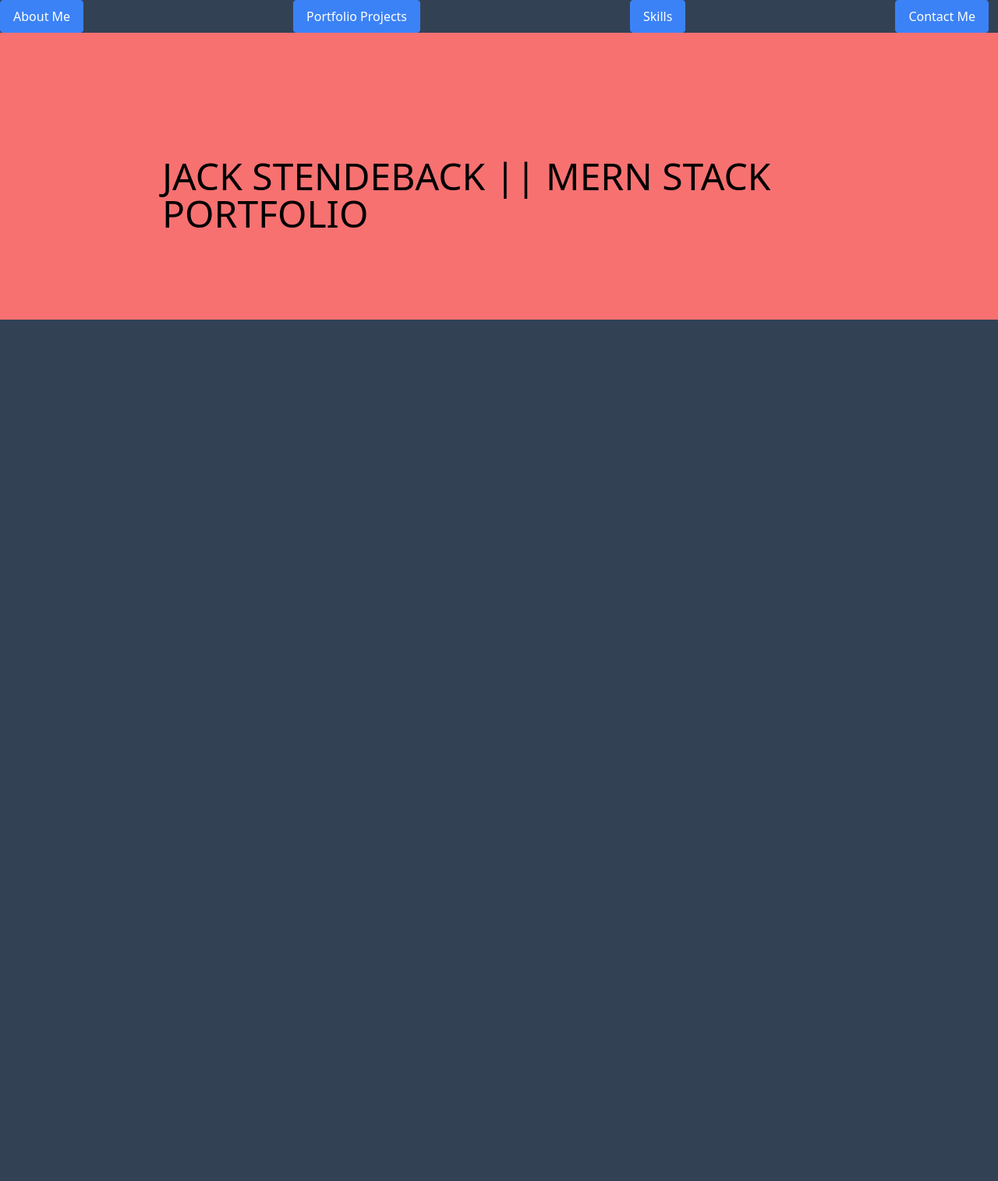
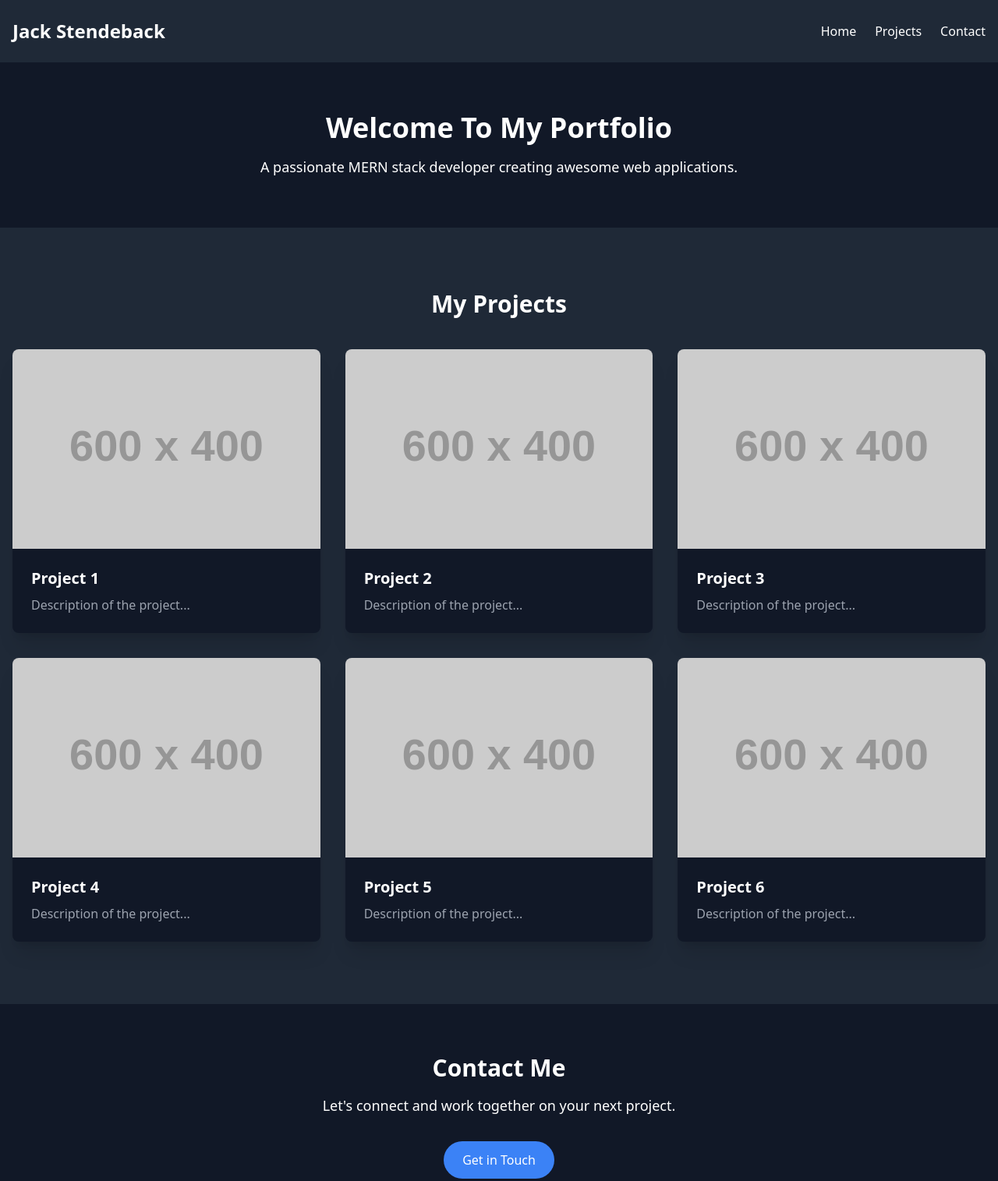
Before and after one commit to JackStendeback/FullStack-Portfolio, a website: page dist/index.html in a window 1280 px wide. Shown: the top 1515 px of the page at 78% size. Before the commit the page ends 800 px from the top, so only its background shows below. Drawn offline with Linux system fonts and the light colour scheme; placeholder pictures from the web are drawn by us.

Commit message:
added main structure to my tailwind portfolio

```diff
--- a/dist/index.html
+++ b/dist/index.html
@@ -6,24 +6,103 @@
     <title>Document</title>
     <link rel="stylesheet" href="output.css">
 </head>
-<body class="bg-slate-700">
-    <div class="">
-        <ul class="flex justify-between">
-            <li class="mr-3">
-              <a class="text-center block border border-blue-500 rounded py-2 px-4 bg-blue-500 hover:bg-blue-700 text-white" href="#">About Me</a>
-            </li>
-            <li class="mr-3">
-                <a class="text-center block border border-blue-500 rounded py-2 px-4 bg-blue-500 hover:bg-blue-700 text-white" href="#">Portfolio Projects</a>
-            </li>
-            <li class="mr-3">
-                <a class="text-center block border border-blue-500 rounded py-2 px-4 bg-blue-500 hover:bg-blue-700 text-white" href="#">Skills</a>
-            </li>
-            <li class="mr-3">
-                <a class="text-center block border border-blue-500 rounded py-2 px-4 bg-blue-500 hover:bg-blue-700 text-white" href="#">Contact Me</a>
-            </li>
-          </ul>
-        <h1 class="bg-red-400 uppercase px-52 py-40 text-5xl pb-28 ">Jack Stendeback || MERN Stack Portfolio</h1>
+<body class="bg-gray-900 text-white">
+
+    <!-- Navbar -->
+    <nav class="bg-gray-800 py-6">
+      <div class="container mx-auto px-4 flex justify-between items-center">
+        <h1 class="text-2xl font-bold">Jack Stendeback</h1>
+        <ul class="flex space-x-6">
+          <li><a href="#" class="hover:text-gray-300">Home</a></li>
+          <li><a href="#projects" class="hover:text-gray-300">Projects</a></li>
+          <li><a href="#contact-me" class="hover:text-gray-300">Contact</a></li>
+        </ul>
+      </div>
+    </nav>
+
+    <!-- Hero Section -->
+    <section class="py-16">
+      <div class="container mx-auto px-4">
+        <div class="text-center">
+          <h1 class="text-4xl font-bold mb-4">Welcome To My Portfolio</h1>
+          <p class="text-lg">A passionate MERN stack developer creating awesome web applications.</p>
+        </div>
+      </div>
+    </section>
+
+   <!-- Projects Section -->
+<section class="bg-gray-800 py-20" id="projects">
+    <div class="container mx-auto px-4">
+      <h2 class="text-3xl font-bold text-center mb-10">My Projects</h2>
+      <div class="grid grid-cols-1 sm:grid-cols-2 lg:grid-cols-3 gap-8">
+        <!-- Project Cards -->
+        <div class="bg-gray-900 rounded-lg overflow-hidden shadow-xl">
+          <img src="https://via.placeholder.com/600x400.png" alt="Project 1" class="w-full h-64 object-cover">
+          <div class="p-6">
+            <h3 class="text-xl font-semibold mb-2">Project 1</h3>
+            <p class="text-gray-400">Description of the project...</p>
+          </div>
+        </div>
+
+        <div class="bg-gray-900 rounded-lg overflow-hidden shadow-xl">
+            <img src="https://via.placeholder.com/600x400.png" alt="Project 1" class="w-full h-64 object-cover">
+            <div class="p-6">
+              <h3 class="text-xl font-semibold mb-2">Project 2</h3>
+              <p class="text-gray-400">Description of the project...</p>
+            </div>
+          </div>
+
+          <div class="bg-gray-900 rounded-lg overflow-hidden shadow-xl">
+            <img src="https://via.placeholder.com/600x400.png" alt="Project 1" class="w-full h-64 object-cover">
+            <div class="p-6">
+              <h3 class="text-xl font-semibold mb-2">Project 3</h3>
+              <p class="text-gray-400">Description of the project...</p>
+            </div>
+          </div>
+
+          <div class="bg-gray-900 rounded-lg overflow-hidden shadow-xl">
+            <img src="https://via.placeholder.com/600x400.png" alt="Project 1" class="w-full h-64 object-cover">
+            <div class="p-6">
+              <h3 class="text-xl font-semibold mb-2">Project 4</h3>
+              <p class="text-gray-400">Description of the project...</p>
+            </div>
+          </div>
+
+          <div class="bg-gray-900 rounded-lg overflow-hidden shadow-xl">
+            <img src="https://via.placeholder.com/600x400.png" alt="Project 1" class="w-full h-64 object-cover">
+            <div class="p-6">
+              <h3 class="text-xl font-semibold mb-2">Project 5</h3>
+              <p class="text-gray-400">Description of the project...</p>
+            </div>
+          </div>
+
+          <div class="bg-gray-900 rounded-lg overflow-hidden shadow-xl">
+            <img src="https://via.placeholder.com/600x400.png" alt="Project 1" class="w-full h-64 object-cover">
+            <div class="p-6">
+              <h3 class="text-xl font-semibold mb-2">Project 6</h3>
+              <p class="text-gray-400">Description of the project...</p>
+            </div>
+          </div>
+        <!-- Add more project cards here -->
+      </div>
     </div>
+  </section>
 
-</body>
+    <!-- Contact Section -->
+    <section class="py-16" id="contact-me">
+      <div class="container mx-auto px-4">
+        <div class="text-center">
+          <h2 class="text-3xl font-bold mb-4">Contact Me</h2>
+          <p class="text-lg mb-8">Let's connect and work together on your next project.</p>
+          <a href="#" class="bg-blue-500 hover:bg-blue-600 text-white px-6 py-3 rounded-full inline-block">Get in Touch</a>
+        </div>
+      </div>
+    </section>
+
+    <!-- Footer -->
+    <footer class="bg-gray-800 py-6 text-center">
+      <p>&copy; 2023 Your Portfolio. All rights reserved.</p>
+    </footer>
+
+  </body>
 </html>
```
Also changed, not shown: dist/output.css.
